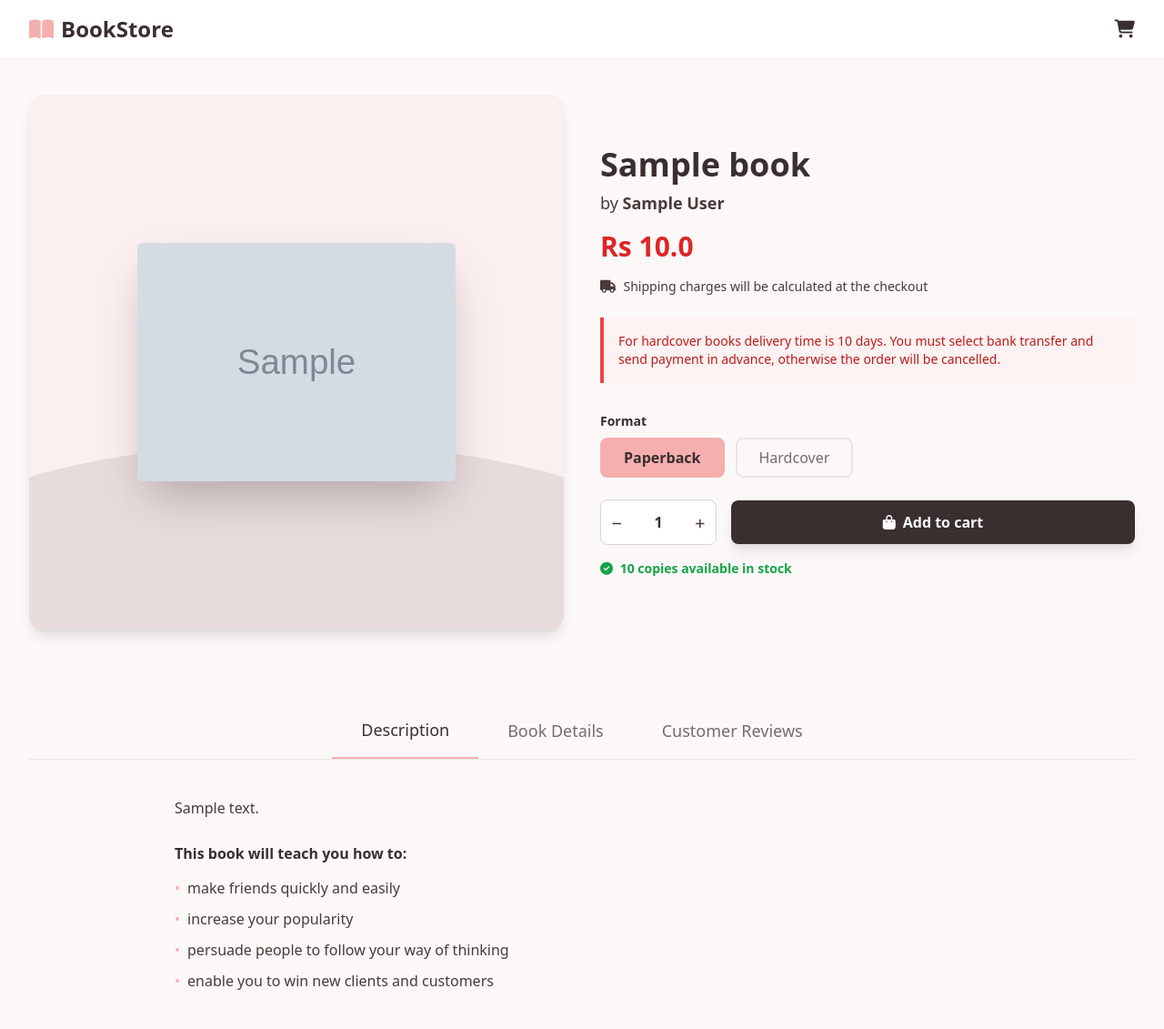
After one commit to cyb3erasad/Flask-Book-Store, a Flask app: page /book/1 in a window 1280 px wide. The commit adds this page. Shown: the whole page at 91% size. Run offline with Flask 3, Linux system fonts and the light colour scheme; tables that the repository leaves empty hold one stand-in row (values such as "Sample post"); grey boxes marked "Sample" are stand-in pictures; some libraries are stand-ins or nearby versions.

Commit message:
Update admin add book route

```diff
--- a/app/admin/book_routes.py
+++ b/app/admin/book_routes.py
@@ -22,6 +22,8 @@ def add_book():
         author = request.form.get("author")
         price = request.form.get("price")
         stock = request.form.get("stock")
+        binding = request.form.get("binding", "Paperback")
+        description = request.form.get("description", " ")
         image = request.files.get("image")
 
         if not title or not author or not price or not stock or not image:
@@ -39,6 +41,8 @@ def add_book():
             author=author,
             price=float(price),
             stock=int(stock),
+            binding=binding,
+            description=description,
             image=image_path
         )
         db.session.add(new_book)
--- /dev/null
+++ b/app/templates/book_detail.html
@@ -0,0 +1,260 @@
+<!DOCTYPE html>
+<html lang="en">
+<head>
+    <meta charset="UTF-8">
+    <meta name="viewport" content="width=device-width, initial-scale=1.0">
+    <title>{{ book.title }} - BookStore</title>
+    <script src="https://cdn.tailwindcss.com"></script>
+    <link rel="stylesheet" href="https://cdnjs.cloudflare.com/ajax/libs/font-awesome/6.4.0/css/all.min.css">
+    <script>
+        tailwind.config = {
+            theme: {
+                extend: {
+                    colors: {
+                        'main-bg': '#FCF8F8',
+                        'card-bg': '#FBEFEF',
+                        'highlight-bg': '#F9DFDF',
+                        'accent': '#F5AFAF',
+                        'primary-text': '#3A2E2E',
+                        'secondary-text': '#4A3A3A',
+                        'muted-text': '#7A6A6A'
+                    }
+                }
+            }
+        }
+    </script>
+    <style>
+        /* Custom Tab Styling for the active state */
+        .tab-active {
+            border-bottom: 2px solid #F5AFAF;
+            color: #3A2E2E;
+            font-weight: 600;
+        }
+        .tab-inactive {
+            color: #7A6A6A;
+        }
+        /* Hide scrollbar for number input */
+        input[type=number]::-webkit-inner-spin-button,
+        input[type=number]::-webkit-outer-spin-button {
+            -webkit-appearance: none;
+            margin: 0;
+        }
+    </style>
+</head>
+<body class="bg-main-bg text-primary-text font-sans">
+
+    <nav class="bg-white shadow-sm sticky top-0 z-50">
+        <div class="max-w-7xl mx-auto px-4 sm:px-6 lg:px-8">
+            <div class="flex justify-between h-16">
+                <div class="flex items-center">
+                    <a href="/" class="text-2xl font-bold text-primary-text flex items-center">
+                        <i class="fas fa-book-open mr-2 text-accent"></i>
+                        BookStore
+                    </a>
+                </div>
+                <div class="flex items-center space-x-4">
+                    <a href="/cart" class="text-primary-text hover:text-accent transition relative">
+                        <i class="fas fa-shopping-cart text-xl"></i>
+                        {% if cart_amount > 0 %}
+                        <span class="absolute -top-2 -right-2 bg-accent text-white text-xs font-bold rounded-full h-5 w-5 flex items-center justify-center">
+                            {{ cart_amount }}
+                        </span>
+                        {% endif %}
+                    </a>
+                </div>
+            </div>
+        </div>
+    </nav>
+
+    <div class="max-w-7xl mx-auto px-4 sm:px-6 lg:px-8 py-10">
+
+        <div class="flex flex-col md:flex-row gap-10">
+
+            <div class="w-full md:w-1/2">
+                <div class="bg-card-bg rounded-2xl p-8 relative overflow-hidden shadow-lg aspect-square flex items-center justify-center group">
+                    <div class="absolute bottom-0 left-0 right-0 h-1/3 bg-primary-text opacity-10 rounded-t-[50%] transform scale-150 translate-y-10"></div>
+
+                    <img src="{{ url_for('static', filename=book.image) if book.image else 'https://via.placeholder.com/400x600?text=No+Cover' }}"
+                         alt="{{ book.title }}"
+                         class="relative z-10 w-2/3 shadow-2xl transform transition duration-500 group-hover:scale-105 object-cover rounded-md">
+                </div>
+            </div>
+
+            <div class="w-full md:w-1/2 flex flex-col justify-center">
+                <h1 class="text-4xl font-bold text-primary-text mb-2">{{ book.title }}</h1>
+                <p class="text-lg text-secondary-text mb-4">by <span class="font-semibold">{{ book.author }}</span></p>
+
+                <div class="text-3xl font-bold text-red-600 mb-4">Rs {{ book.price }}</div>
+
+                <p class="text-sm text-secondary-text mb-6">
+                    <i class="fas fa-truck mr-2"></i>Shipping charges will be calculated at the checkout
+                </p>
+
+                <div class="bg-red-50 border-l-4 border-red-500 p-4 mb-8">
+                    <p class="text-red-700 text-sm font-medium">
+                        For hardcover books delivery time is 10 days.
+                        You must select bank transfer and send payment in advance, otherwise the order will be cancelled.
+                    </p>
+                </div>
+
+                <form action="/add_to_cart/{{ book.id }}" method="POST">
+                    <div class="mb-6">
+                        <label class="block text-sm font-semibold text-primary-text mb-2">Format</label>
+                        <div class="flex space-x-3">
+                            <button type="button" class="px-6 py-2 border-2 border-accent bg-accent text-primary-text font-semibold rounded-lg focus:outline-none">
+                                Paperback
+                            </button>
+                            <button type="button" class="px-6 py-2 border-2 border-gray-200 text-muted-text hover:border-accent hover:text-primary-text transition rounded-lg focus:outline-none">
+                                Hardcover
+                            </button>
+                        </div>
+                    </div>
+
+                    <div class="flex items-center gap-4">
+                        <div class="flex items-center border border-gray-300 rounded-lg bg-white overflow-hidden w-32">
+                            <button type="button" onclick="decrementQty()" class="px-3 py-3 text-secondary-text hover:bg-gray-100 transition">
+                                <i class="fas fa-minus text-xs"></i>
+                            </button>
+                            <input type="number" id="quantity" name="quantity" value="1" min="1" max="{{ book.stock }}"
+                                   class="w-full text-center outline-none text-primary-text font-semibold h-full">
+                            <button type="button" onclick="incrementQty()" class="px-3 py-3 text-secondary-text hover:bg-gray-100 transition">
+                                <i class="fas fa-plus text-xs"></i>
+                            </button>
+                        </div>
+
+                        <button type="submit" class="flex-1 bg-primary-text text-white py-3 px-6 rounded-lg font-bold hover:bg-opacity-90 transition shadow-lg flex items-center justify-center gap-2">
+                            <i class="fas fa-shopping-bag"></i>
+                            Add to cart
+                        </button>
+                    </div>
+                </form>
+
+                <div class="mt-4 text-sm text-green-600 font-semibold">
+                    <i class="fas fa-check-circle mr-1"></i> {{ book.stock }} copies available in stock
+                </div>
+            </div>
+        </div>
+
+        <div class="mt-20">
+            <div class="flex border-b border-gray-200 justify-center mb-10">
+                <button onclick="switchTab('description')" id="tab-btn-description"
+                        class="px-8 py-4 text-lg font-medium transition tab-active">
+                    Description
+                </button>
+                <button onclick="switchTab('details')" id="tab-btn-details"
+                        class="px-8 py-4 text-lg font-medium transition tab-inactive hover:text-primary-text">
+                    Book Details
+                </button>
+                <button onclick="switchTab('reviews')" id="tab-btn-reviews"
+                        class="px-8 py-4 text-lg font-medium transition tab-inactive hover:text-primary-text">
+                    Customer Reviews
+                </button>
+            </div>
+
+            <div class="max-w-4xl mx-auto">
+
+                <div id="content-description" class="animate-fade-in block">
+                    <div class="prose max-w-none text-secondary-text leading-relaxed">
+                        {{ book.description | safe }}
+
+                        <div class="mt-6">
+                            <h3 class="font-bold text-primary-text mb-3">This book will teach you how to:</h3>
+                            <ul class="space-y-2 list-none">
+                                <li class="flex items-start">
+                                    <span class="mr-2 text-accent">•</span> make friends quickly and easily
+                                </li>
+                                <li class="flex items-start">
+                                    <span class="mr-2 text-accent">•</span> increase your popularity
+                                </li>
+                                <li class="flex items-start">
+                                    <span class="mr-2 text-accent">•</span> persuade people to follow your way of thinking
+                                </li>
+                                <li class="flex items-start">
+                                    <span class="mr-2 text-accent">•</span> enable you to win new clients and customers
+                                </li>
+                            </ul>
+                        </div>
+                    </div>
+                </div>
+
+                <div id="content-details" class="hidden">
+                    <div class="grid grid-cols-1 md:grid-cols-2 gap-y-4 text-secondary-text">
+                        <div class="flex border-b border-dashed border-gray-200 pb-2">
+                            <span class="font-bold w-1/3">Title:</span>
+                            <span>{{ book.title }}</span>
+                        </div>
+                        <div class="flex border-b border-dashed border-gray-200 pb-2">
+                            <span class="font-bold w-1/3">Author:</span>
+                            <span>{{ book.author }}</span>
+                        </div>
+                        <div class="flex border-b border-dashed border-gray-200 pb-2">
+                            <span class="font-bold w-1/3">Language:</span>
+                            <span>English</span>
+                        </div>
+                        <div class="flex border-b border-dashed border-gray-200 pb-2">
+                            <span class="font-bold w-1/3">Format:</span>
+                            <span>Paperback / Hardcover</span>
+                        </div>
+                    </div>
+                </div>
+
+                <div id="content-reviews" class="hidden text-center py-10">
+                    <div class="bg-card-bg rounded-lg p-8 inline-block">
+                        <i class="far fa-comment-dots text-4xl text-accent mb-4"></i>
+                        <p class="text-secondary-text">No reviews yet. Be the first to review this book!</p>
+                    </div>
+                </div>
+
+            </div>
+        </div>
+    </div>
+
+    <script>
+        // Quantity Logic
+        const quantityInput = document.getElementById('quantity');
+
+        function incrementQty() {
+            let currentVal = parseInt(quantityInput.value);
+            let maxVal = parseInt(quantityInput.getAttribute('max'));
+            if (currentVal < maxVal) {
+                quantityInput.value = currentVal + 1;
+            }
+        }
+
+        function decrementQty() {
+            let currentVal = parseInt(quantityInput.value);
+            if (currentVal > 1) {
+                quantityInput.value = currentVal - 1;
+            }
+        }
+
+        // Tab Switching Logic
+        function switchTab(tabName) {
+            // Hide all contents
+            document.getElementById('content-description').classList.add('hidden');
+            document.getElementById('content-details').classList.add('hidden');
+            document.getElementById('content-reviews').classList.add('hidden');
+
+            // Show selected content
+            document.getElementById('content-' + tabName).classList.remove('hidden');
+
+            // Reset tab styles
+            const tabs = ['description', 'details', 'reviews'];
+            tabs.forEach(t => {
+                const btn = document.getElementById('tab-btn-' + t);
+                btn.classList.remove('tab-active');
+                btn.classList.add('tab-inactive');
+                btn.style.borderBottom = 'none';
+                btn.style.color = '#7A6A6A';
+            });
+
+            // Activate selected tab style
+            const activeBtn = document.getElementById('tab-btn-' + tabName);
+            activeBtn.classList.remove('tab-inactive');
+            activeBtn.classList.add('tab-active');
+            activeBtn.style.borderBottom = '2px solid #F5AFAF'; // Accent color
+            activeBtn.style.color = '#3A2E2E'; // Primary text
+        }
+    </script>
+</body>
+</html>
```
Also changed, not shown: app/templates/admin/add_book.html (+105 -52 lines).
